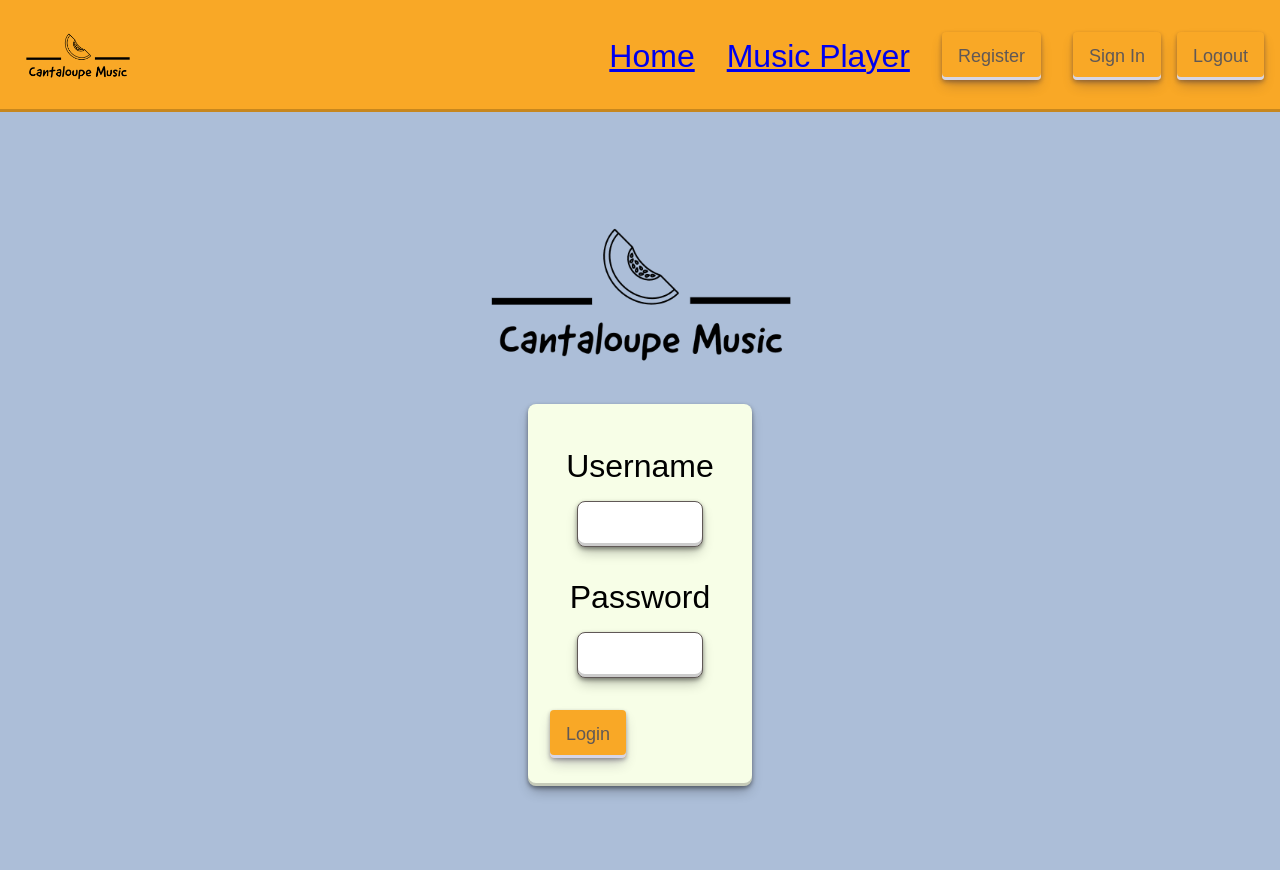
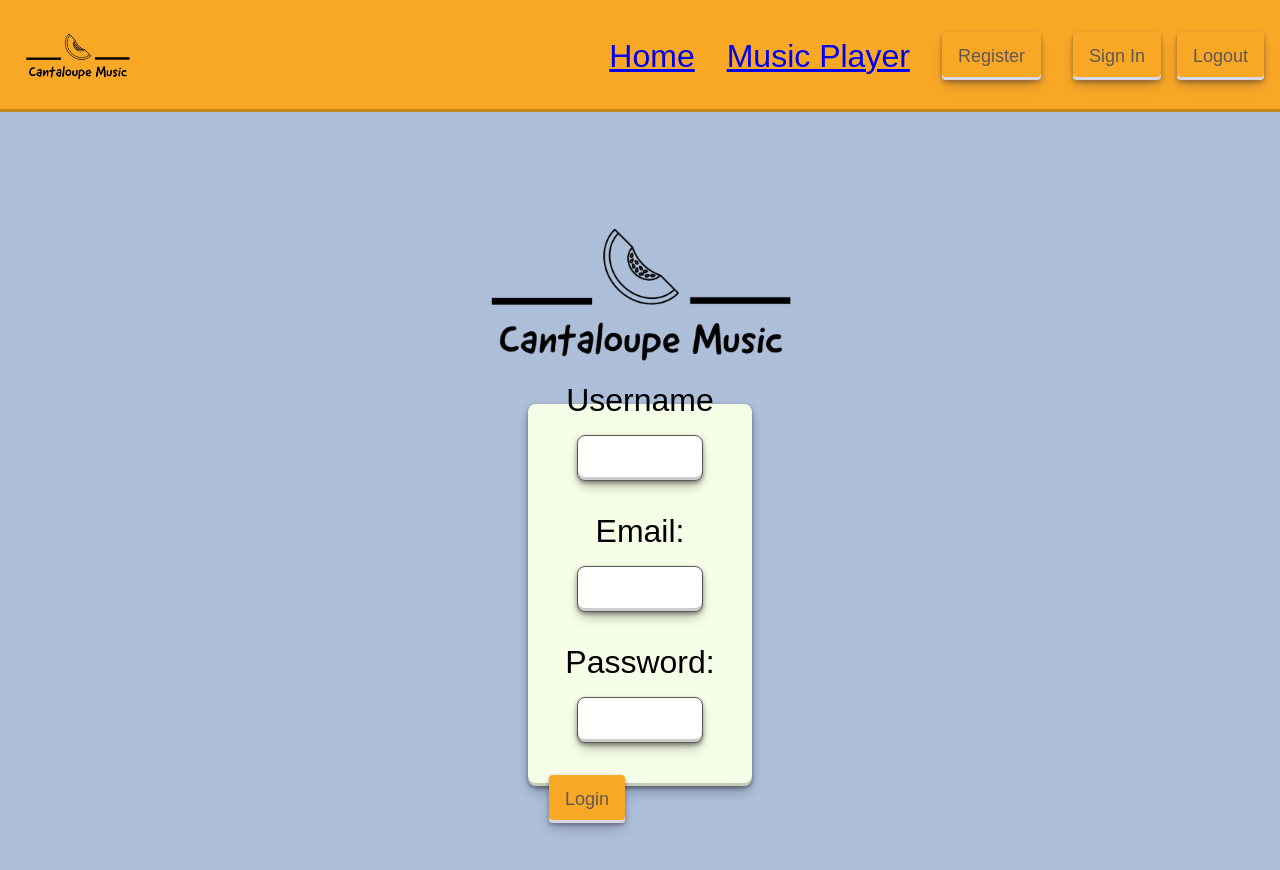
Before and after one commit to photocabana/GroupProject, a React (Vite) app in the folder client/: page / in a window 1280 px wide. Shown: the top 870 px of the page. Built offline with nearby package versions, Linux system fonts and the light colour scheme; no server answers; a web font is replaced by a local one.

Commit message:
updated routes and solidified validations, auth
Made code longer!!!

```diff
--- a/client/src/App.jsx
+++ b/client/src/App.jsx
@@ -15,6 +15,19 @@ import UsersPlaylists from "./views/UsersPlaylists";
 
 function App() {
   const [loggedUser, setLoggedUser] = useState({})
+  // const [allJewelry, setAllJewelry] = useState([])
+
+  // const getAllJewelry = () => {
+  //   axios
+  //     .get(`http://localhost:8000/api/jewelry`)
+  //     .then((response) => {
+  //       console.log("I am get all jewelry!!!")
+  //       setAllJewelry(response.data.allJewelry)
+  //     })
+  //     .catch((err) => {
+  //       console.log(err.response)
+  //     })
+  // }
 
   useEffect(() => {
     axios
@@ -43,6 +56,7 @@ function App() {
 
             <Route
             index element={<Landing
+              setLoggedUser={setLoggedUser}
             />}/>
 
             <Route
@@ -79,6 +93,30 @@ function App() {
               // getAllJewelry={getAllJewelry}
               />}/>
 
+            <Route
+              path="/manipulatePlaylist"
+              element={<ManipulatePlaylist
+              loggedUser={loggedUser}
+              setLoggedUser={setLoggedUser}
+              // getAllJewelry={getAllJewelry}
+              />}/>
+
+            <Route
+              path="/manipulatePlaylist"
+              element={<CreatePlaylist
+              loggedUser={loggedUser}
+              setLoggedUser={setLoggedUser}
+              // getAllJewelry={getAllJewelry}
+              />}/>
+
+            <Route
+              path="/usersPlaylists"
+              element={<UsersPlaylists
+              loggedUser={loggedUser}
+              setLoggedUser={setLoggedUser}
+              // getAllJewelry={getAllJewelry}
+              />}/>
+
           </Routes>
         </BrowserRouter>
       </div>
--- a/client/src/components/Login.jsx
+++ b/client/src/components/Login.jsx
@@ -29,14 +29,16 @@ const Login = (props) => {
             .catch((err) => {
                 // console.log(err)
                 console.log(err.response.data.message, "BOOOOOOOOOOOOOOOOOOOOO")
-                setErrors(err.response.data.message)
+                setErrors(err.response.data.message, "BOOOOOOOOOOOOOOOOOOOOO")
             })
     }
 
     return (
         <div>
             <form onSubmit={submitHandler} className='col-4 mx-auto user-form mt-5'>
-                <label>Username</label>
+                <label className='form-label'>
+                Username
+                </label>
                 <input
                 type="text"
                 name="username"
--- a/client/src/components/Register.jsx
+++ b/client/src/components/Register.jsx
@@ -11,7 +11,6 @@ const Register = () => {
         password: "",
         confirmPassword: ""
     })
-
     const [errors, setErrors] = useState({})
     const navigate = useNavigate()
 
--- a/client/src/views/Landing.jsx
+++ b/client/src/views/Landing.jsx
@@ -1,29 +1,100 @@
-import React from 'react'
+import React, { useState } from 'react'
 import axios from 'axios'
 import logoTwo from '../assets/cantaloupe_music_logo_black_cropped.png';
-import { useNavigate } from 'react-router-dom'
+import { Link, useNavigate } from 'react-router-dom'
 
-const Landing = () => {
-  return (
+const Landing = (props) => {
+    const {setLoggedUser} = props
+    const [userLogin, setUserLogin] = useState({
+        username:'',
+        password:''
+    })
+
+    const [errors, setErrors] = useState()
+    const navigate = useNavigate()
+
+    const onChangeHandler = (e) => {
+        setUserLogin({...userLogin, [e.target.name]: e.target.value})
+    }
+
+    const submitHandler = (e) => {
+        e.preventDefault()
+        axios.post('http://localhost:8000/api/loginUser', userLogin, {withCredentials:true})
+            .then((res) => {
+                setLoggedUser (res.data.user)
+                console.log(res, "Inconceivable")
+                navigate('/music-player')
+            })
+            .catch((err) => {
+                console.log(err.response.data.message, "BOOOOOOOOOOOOOOOOOOOOO")
+                setErrors(err.response.data.message, "BOOOOOOOOOOOOOOOOOOOOO")
+            })
+    }
+
+return (
     <div className="container-1" id="--landing-container">
         <img src={logoTwo} alt="Cantaloupe Music Logo" id="--landing-logo" />
         <div className="card" id="--landing-form">
             <div className="card-body" id="--landing-form-body">
-                <form action="">
+                <form onSubmit={submitHandler} action="">
                     <div className="form-group">
+                        <label className='form-label'>
+                        Username
+                        </label>
+                        <input
+                        type="text"
+                        name="username"
+                        className='form-control'
+                        onChange={onChangeHandler}
+                        value={userLogin.username}
+                        />
+                        {errors ? <p>{errors}</p> : null}
+                    </div>
+                    <div className="form-group">
+                        <label className='form-label'>
+                        Email:
+                        </label>
+                        <input
+                        type="email"
+                        name="email"
+                        className='form-control'
+                        onChange={onChangeHandler}
+                        value={userLogin.email}
+                        />
+                        {errors ? <p>{errors}</p> : null}
+                    </div>
+                    <div className="form-group">
+                        <label className='form-label'>
+                        Password:
+                        </label>
+                        <input
+                        type="password"
+                        name="password"
+                        className='form-control'
+                        onChange={onChangeHandler}
+                        value={userLogin.password}
+                        />
+                        {errors ? <p>{errors}</p> : null}
+                    </div>
+                    <button type="submit">Login</button>
+                </form>
+
+
+
+                    {/* <div className="form-group">
                         <label htmlFor="username">Username</label>
                         <input type="text" className="form-control" />
                     </div>
                     <div className="form-group">
                         <label htmlFor="password">Password</label>
-                        <input type="text" className="form-control"/>
+                        <input type="password" className="form-control"/>
                     </div>
                     <button type="submit">Login</button>
-                </form>
+                </form> */}
             </div>
         </div>
     </div>
-  )
+)
 }
 
 export default Landing
```
